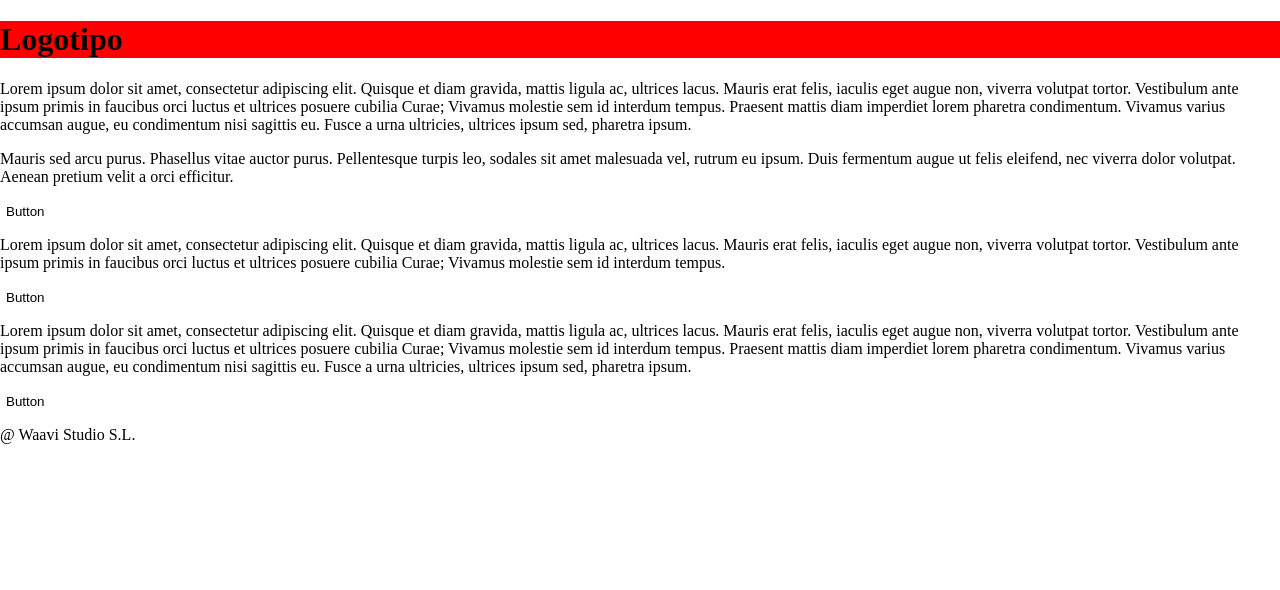
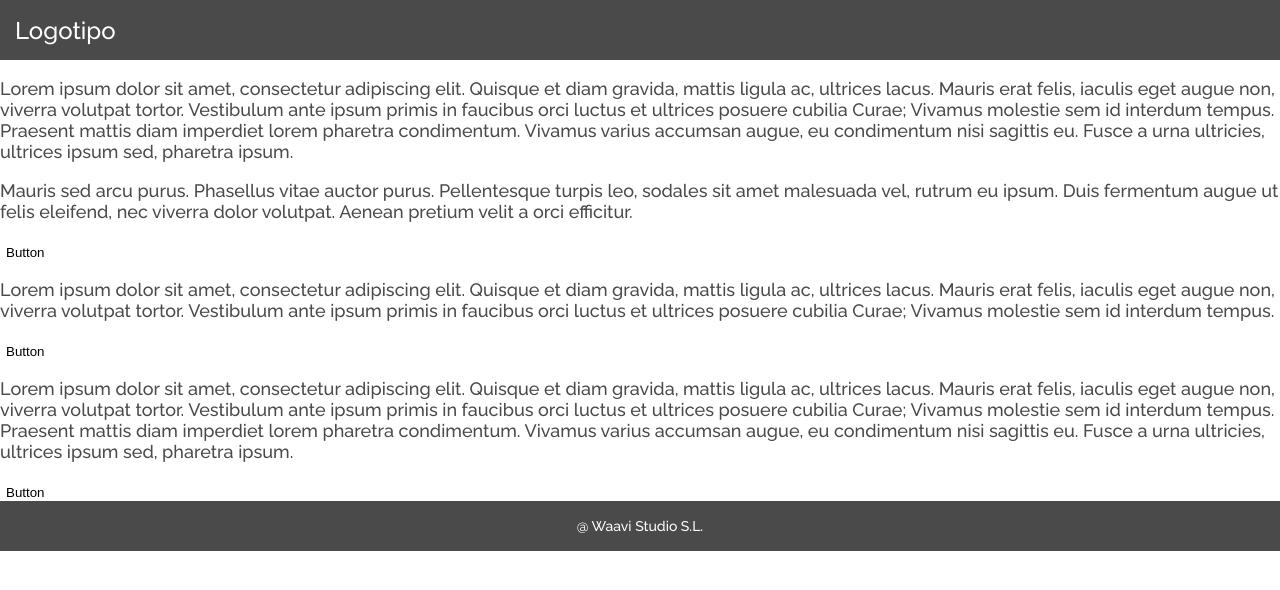
Before and after one commit to AnitaMartinez/layout, a website: page app/index.html in a window 1280 px wide. Drawn offline with Linux system fonts and the light colour scheme.

Commit message:
Styled header and footer

```diff
--- a/app/index.html
+++ b/app/index.html
@@ -34,7 +34,7 @@
 </main>
 
 <footer class="footer">
-    <p>@ Waavi Studio S.L.</p>
+    <p class="txt-footer">@ Waavi Studio S.L.</p>
 </footer>
 
 </body>
--- /dev/null
+++ b/app/scss/core/_typography.scss
@@ -0,0 +1,13 @@
+
+.title-md {
+  color : $color-light;
+  font-size: 24px;
+  font-weight: 500;
+  margin : 0;
+}
+
+.txt-footer {
+  color : $color-light;
+  margin : 0;
+  font-size: 14px;
+}
--- a/app/scss/index.scss
+++ b/app/scss/index.scss
@@ -1,4 +1,5 @@
 
 @import 'core/variables.scss';
 @import 'layout/generals.scss';
+@import 'core/typography.scss';
 @import 'layout/components.scss';
--- a/app/scss/layout/_generals.scss
+++ b/app/scss/layout/_generals.scss
@@ -2,10 +2,27 @@
 body {
   margin : 0;
   box-sizing: border-box;
+  font-family: $font-family-primary;
+  color : $color-midtone;
+  font-size : 18px;
 }
 
 /* header */
 
 .header {
-  background-color: red;
+  background-color: $color-tertiary;
+  height: 60px;
+  display: flex;
+  align-items: center;
+  padding-left: 15px;
 }
+
+/* footer */
+
+.footer {
+  background-color: $color-tertiary;
+  height: 50px;
+  display: flex;
+  align-items: center;
+  justify-content: center;
+}
```
Also changed, not shown: app/css/index.css.
